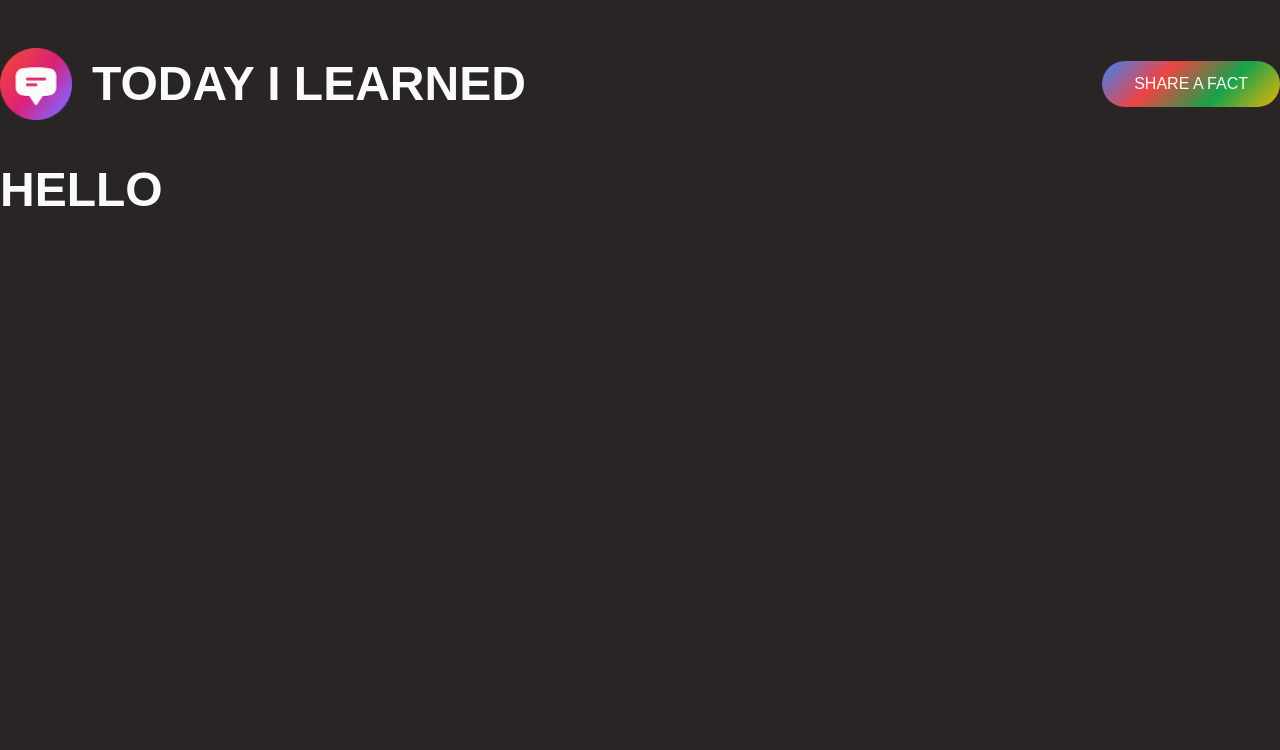
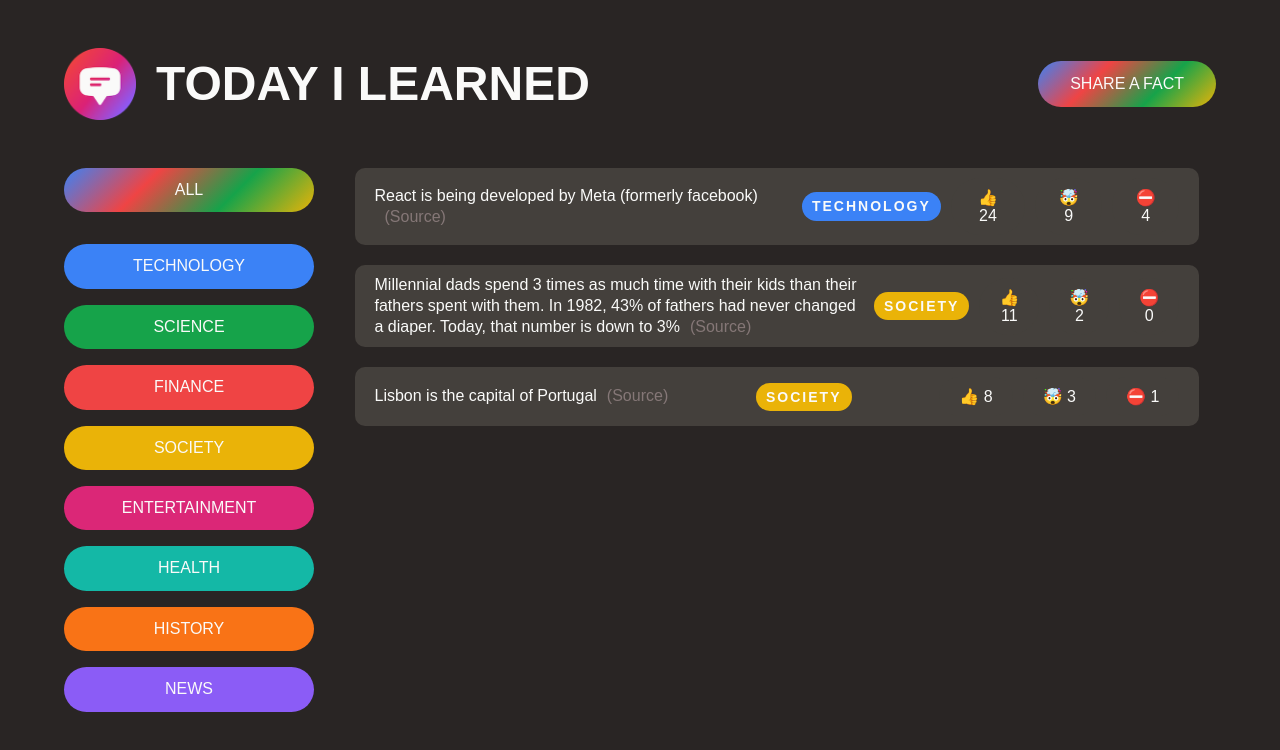
Before and after one commit to mrpsycho-dev/Today-I-Learned, a React (Create React App) app: page / in a window 1280 px wide. Shown: the top 750 px of the page. Built offline with nearby package versions, Linux system fonts and the light colour scheme; a web font is replaced by a local one.

Commit message:
Rebuilt with React: added button toggle functions, states, modern JSX format and much more

```diff
--- a/src/App.js
+++ b/src/App.js
@@ -1,6 +1,64 @@
+import { useState } from "react";
 import "./style.css";
 
+const CATEGORIES = [
+  { name: "technology", color: "#3b82f6" },
+  { name: "science", color: "#16a34a" },
+  { name: "finance", color: "#ef4444" },
+  { name: "society", color: "#eab308" },
+  { name: "entertainment", color: "#db2777" },
+  { name: "health", color: "#14b8a6" },
+  { name: "history", color: "#f97316" },
+  { name: "news", color: "#8b5cf6" },
+];
+
+const initialFacts = [
+  {
+    id: 1,
+    text: "React is being developed by Meta (formerly facebook)",
+    source: "https://opensource.fb.com/",
+    category: "technology",
+    votesInteresting: 24,
+    votesMindblowing: 9,
+    votesFalse: 4,
+    createdIn: 2021,
+  },
+  {
+    id: 2,
+    text: "Millennial dads spend 3 times as much time with their kids than their fathers spent with them. In 1982, 43% of fathers had never changed a diaper. Today, that number is down to 3%",
+    source:
+      "https://www.mother.ly/parenting/millennial-dads-spend-more-time-with-their-kids",
+    category: "society",
+    votesInteresting: 11,
+    votesMindblowing: 2,
+    votesFalse: 0,
+    createdIn: 2019,
+  },
+  {
+    id: 3,
+    text: "Lisbon is the capital of Portugal",
+    source: "https://en.wikipedia.org/wiki/Lisbon",
+    category: "society",
+    votesInteresting: 8,
+    votesMindblowing: 3,
+    votesFalse: 1,
+    createdIn: 2015,
+  },
+];
+// function Counter() {
+//   // useState(0);
+//   const [count, setCount] = useState(0);
+//   return (
+//     <div>
+//       <p>{count}</p>
+//       <button onClick={() => setCount((c) => c + 1)}>Increase</button>
+//     </div>
+//   );
+// }
+
 function App() {
+  const [showForm, setShowForm] = useState(false);
+
   return (
     <>
       <header className="header">
@@ -8,14 +66,88 @@
           <img src="logo.png" alt="Today I Learned logo" />
           <h1>Today I Learned</h1>
         </div>
-        <button className="btn btn-large share">Share a fact</button>
+        <button
+          className="btn btn-large share"
+          onClick={() => setShowForm((show) => !show)}
+        >
+          Share a fact
+        </button>
       </header>
-      <CategoryFilter />
+
+      {showForm ? <NewFactForm /> : null}
+      <main className="main">
+        <CategoryFilter />
+        <FactList />
+      </main>
+      {/* <Counter /> */}
     </>
   );
 }
+
+function NewFactForm() {
+  return <form className="fact-form">Fact Form</form>;
+}
 function CategoryFilter() {
-  return <h1>hello</h1>;
+  return (
+    <aside>
+      <ul>
+        <li className="category">
+          <button className="btn btn-all-categories">All</button>
+        </li>
+        {CATEGORIES.map((cat) => (
+          <li key={cat.name} className="category">
+            <button
+              style={{ backgroundColor: cat.color }}
+              className="btn btn-category"
+            >
+              {cat.name}
+            </button>
+          </li>
+        ))}
+      </ul>
+    </aside>
+  );
+}
+
+function FactList() {
+  const Facts = initialFacts;
+  return (
+    <section>
+      <ul className="fact-list">
+        {Facts.map((fact) => (
+          <Fact key={fact.id} fact={fact} />
+        ))}
+      </ul>
+    </section>
+  );
+}
+
+function Fact({ fact }) {
+  // console.log({ fact });
+  return (
+    <li className="fact">
+      <p>
+        {fact.text}
+        <a className="source" href={fact.source}>
+          (Source)
+        </a>
+      </p>
+      <span
+        className="tag"
+        style={{
+          backgroundColor: CATEGORIES.find((cat) => cat.name === fact.category)
+            .color,
+        }}
+      >
+        {fact.category}
+      </span>
+      <div className="vote-buttons">
+        <button>👍 {fact.votesInteresting}</button>
+        <button>🤯 {fact.votesMindblowing}</button>
+        <button>⛔️ {fact.votesFalse}</button>
+      </div>
+    </li>
+  );
 }
 
 export default App;
--- a/src/style.css
+++ b/src/style.css
@@ -25,7 +25,8 @@
   line-height: 0.9;
 }
 
-.container {
+#root {
+  /* max-width: 1500px; */
   width: 90%;
   margin: 0 auto;
   /* margin-top: 3rem; */
@@ -59,10 +60,10 @@
   transition: 0.5s;
 }
 .btn:hover {
-  transform: rotate(-5deg) scale(1.1);
+  transform: rotate(-2deg) scale(1.1);
 }
 .btn:active {
-  transform: rotate(-5deg) scale(0.9);
+  transform: scale(0.9);
 }
 .btn-large {
   padding: 1rem 2rem;
@@ -169,6 +170,7 @@
   padding: 10px 20px;
   margin-bottom: 20px;
   border-radius: 10px;
+  /* background-color: #fff; */
 }
 .source {
   /* margin: 10px; */
```
Also changed, not shown: public/index.html (+1 -22 lines).
